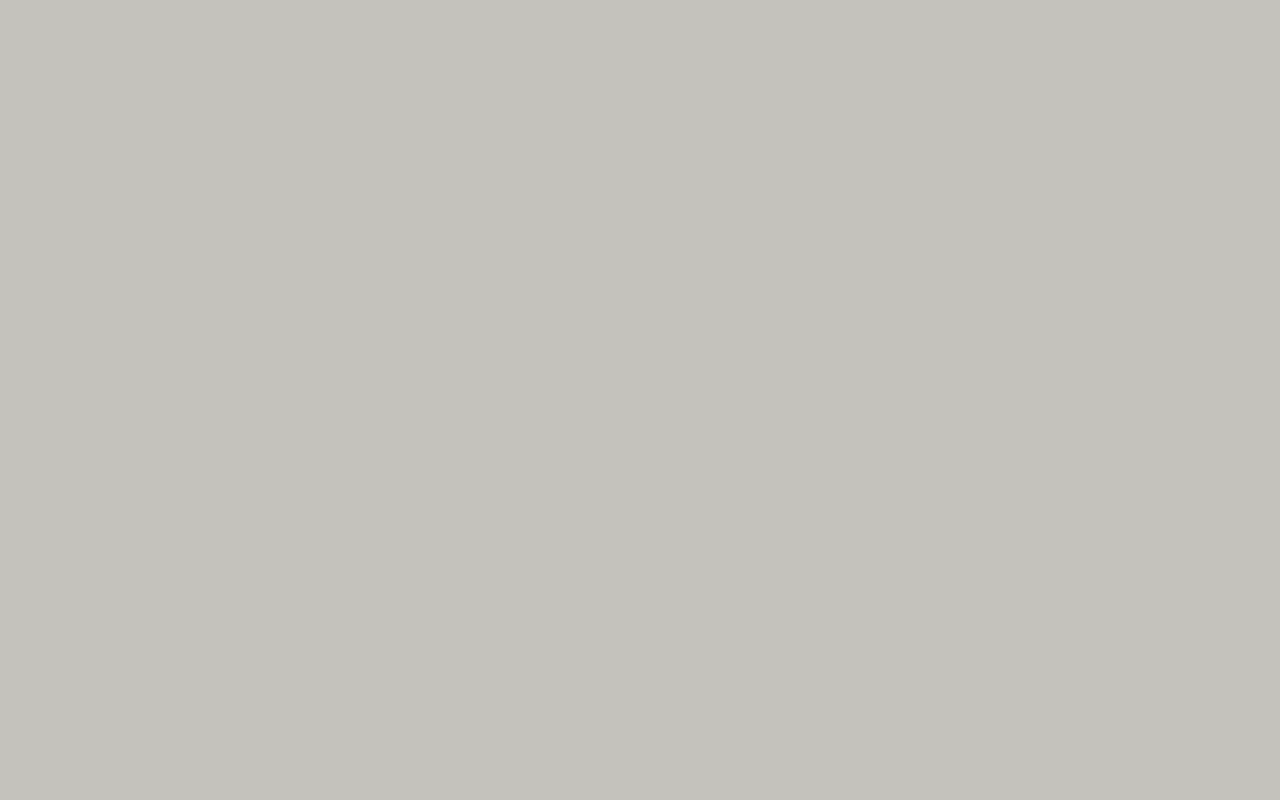
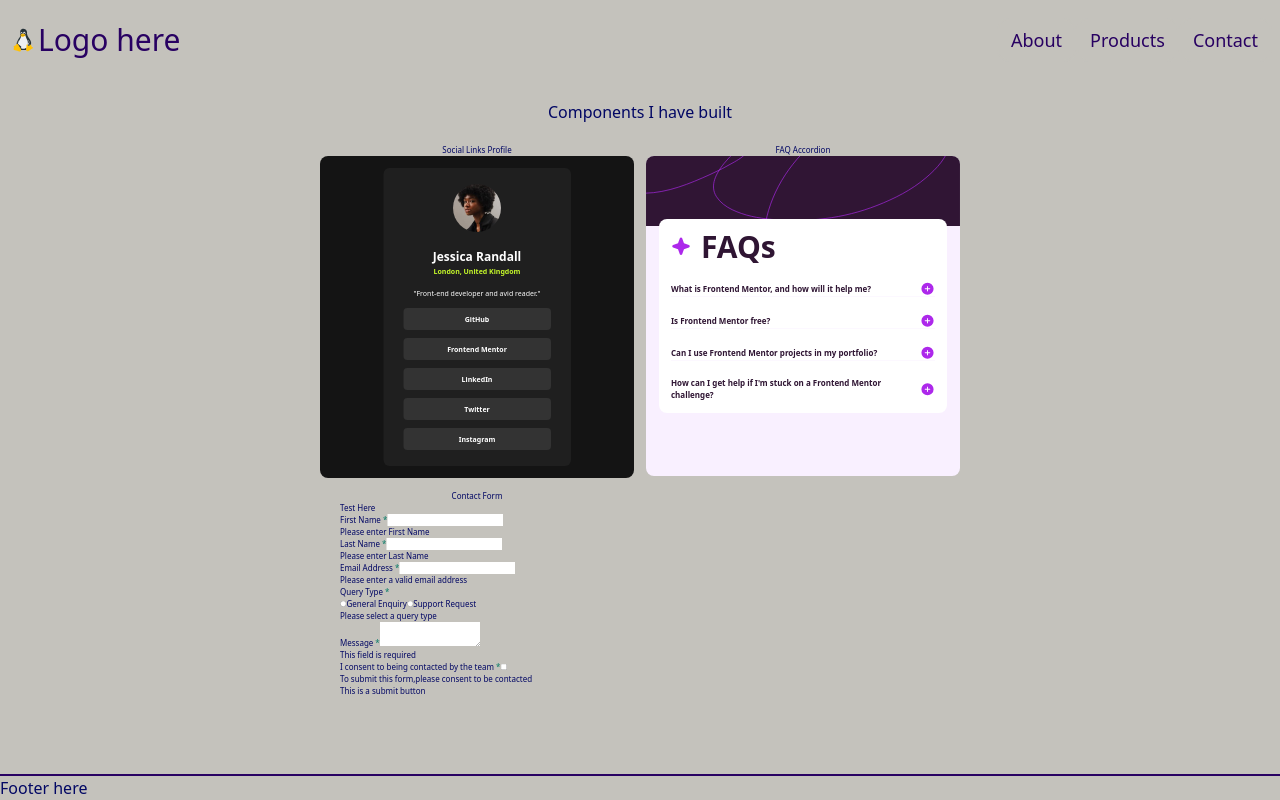
Before and after one commit to arwenandleia/FrontEndMentoProjects, a React (Vite) app: page /FrontEndMentoProjects/products in a window 1280 px wide. Before the commit this address had no page. Built offline with nearby package versions, Linux system fonts and the light colour scheme.

Commit message:
updating github pages

```diff
--- a/package.json
+++ b/package.json
@@ -1,5 +1,6 @@
 {
 	"name": "client",
+	"homepage": "https://arwenandleia.github.io/FrontEndMentoProjects/",
 	"private": true,
 	"version": "0.0.0",
 	"type": "module",
@@ -7,7 +8,9 @@
 		"dev": "vite",
 		"build": "vite build",
 		"lint": "eslint .",
-    "preview": "vite preview"
+		"preview": "vite preview",
+		"predeploy": "npm run build",
+		"deploy": "gh-pages -d dist"
 	},
 	"dependencies": {
 		"react": "^18.3.1",
@@ -25,6 +28,7 @@
 		"eslint-plugin-react": "^7.35.0",
 		"eslint-plugin-react-hooks": "^5.1.0-rc.0",
 		"eslint-plugin-react-refresh": "^0.4.9",
+		"gh-pages": "^6.1.1",
 		"globals": "^15.9.0",
 		"postcss": "^8.4.41",
 		"tailwindcss": "^3.4.10",
--- a/src/App.jsx
+++ b/src/App.jsx
@@ -9,7 +9,7 @@ import Products from "./routes/Products/Products.route";
 function App() {
 	return (
 		<Routes>
-			<Route path="/" element={<MainNavigation />}>
+			<Route path="/FrontEndMentoProjects/*" element={<MainNavigation />}>
 				<Route index element={<Home />} />
 				<Route path="about" element={<About />} />
 				<Route path="contact" element={<Contact />} />
--- a/src/components/FrontEndMentor/SocialLinksProfile/SocialLinksProfile.component.jsx
+++ b/src/components/FrontEndMentor/SocialLinksProfile/SocialLinksProfile.component.jsx
@@ -17,7 +17,7 @@ const SocialLinksProfile = () => {
 		<div className="w-full h-full bg-SocialLinksProfile-grey900 p-6 rounded-2xl">
 			<div className="max-w-[375px]  flex flex-col items-center mx-auto  bg-SocialLinksProfile-grey800 rounded-xl">
 				<img
-					src="../../../../public/FrontEndMentor/SocialLinksProfile/avatar-jessica.jpeg"
+					src="public/FrontEndMentor/SocialLinksProfile/avatar-jessica.jpeg"
 					alt="profile image"
 					className="rounded-full size-24 mt-8"
 				/>
--- a/vite.config.js
+++ b/vite.config.js
@@ -4,6 +4,5 @@ import react from "@vitejs/plugin-react";
 // https://vitejs.dev/config/
 export default defineConfig({
 	plugins: [react()],
-	build: {},
 	base: "/FrontEndMentoProjects/",
 });
```
Also changed, not shown: 1 other file (tests, documents, lock files or other folders). Lines whose indentation alone changed are shown as unchanged.
